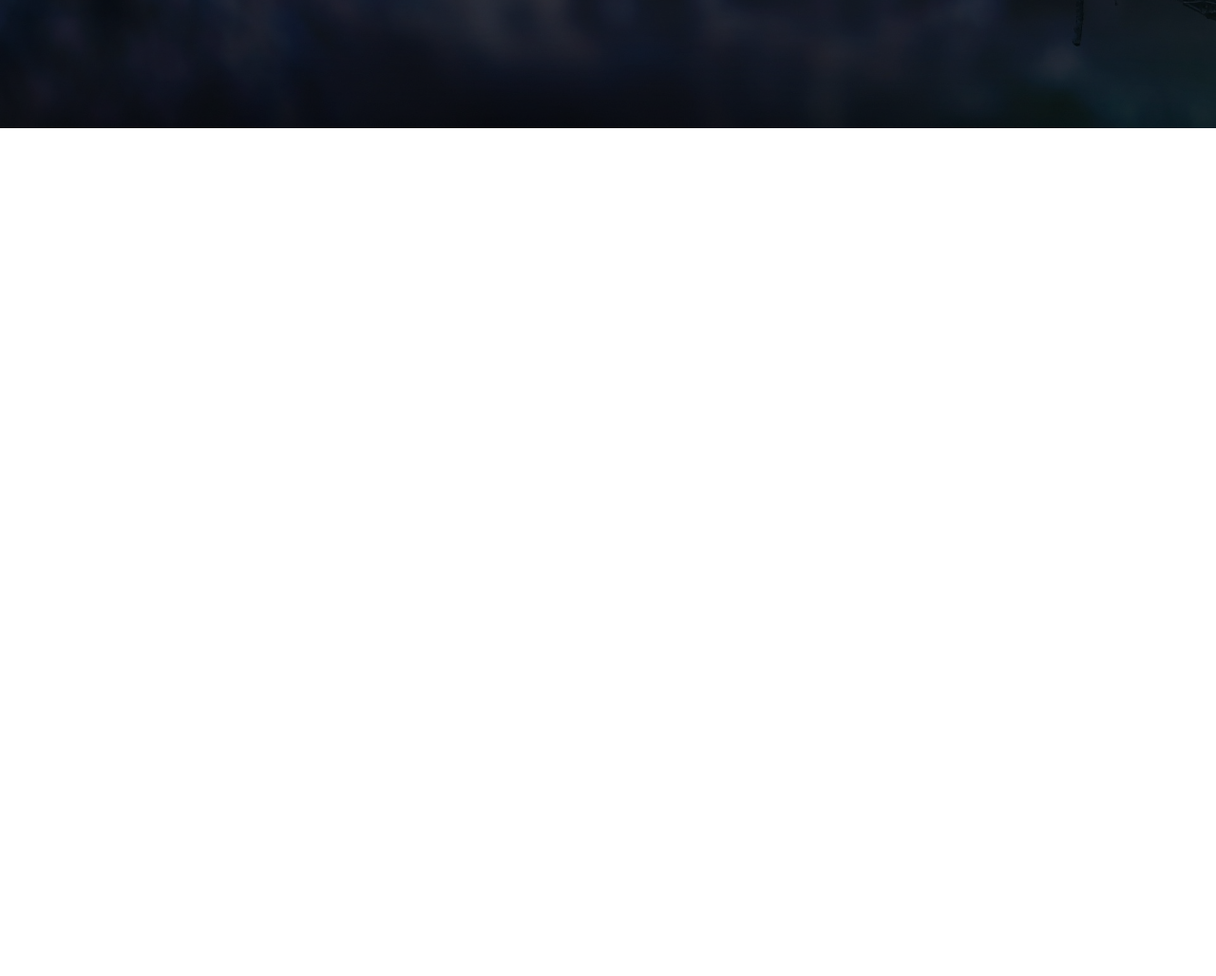
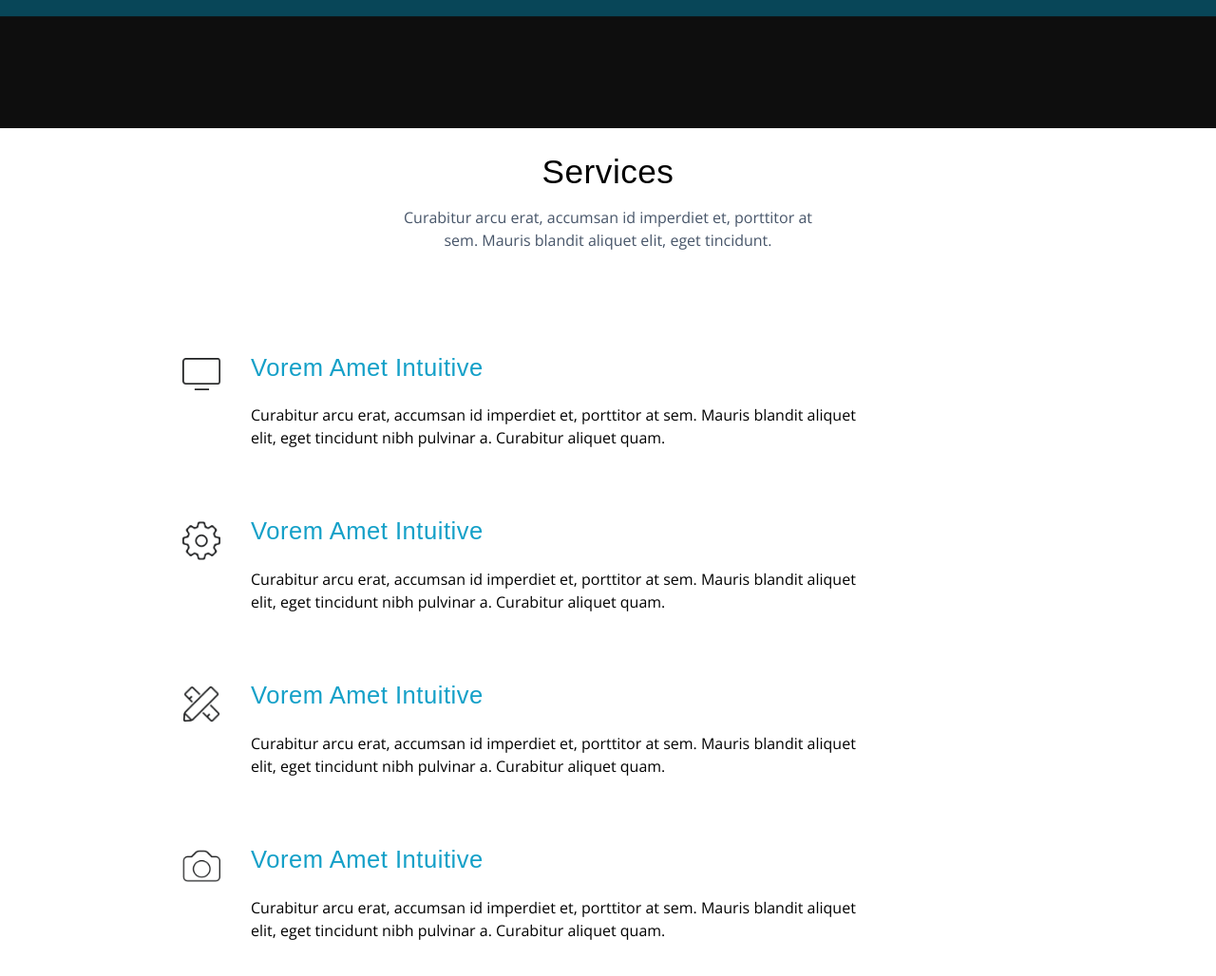
Before and after one commit to Momen-2/Kasper-Website, a plain HTML site: page index.html in a window 1280 px wide. Shown: the part 532-1560 px from the top of the page at 95% size. Before the commit the page ends 800 px from the top, so only its background shows below. Drawn offline with nearby package versions, Linux system fonts and the light colour scheme.

Commit message:
Added Services section

```diff
--- a/css/style.css
+++ b/css/style.css
@@ -1,4 +1,4 @@
-@import url('https://fonts.googleapis.com/css2?family=Inconsolata:wght@300;400;500&family=Lora&family=Open+Sans:wght@400;500;600&family=Ubuntu+Condensed&display=swap');
+@import url('https://fonts.googleapis.com/css2?family=Open+Sans:wght@400;700&#038;display=swap');
 *,
 ::after,
 ::before {
@@ -40,10 +40,10 @@
   --background-color: var(--grey-50);
   --text-color: var(--grey-900);
   --border-radius: 0.25rem;
-  --letter-spacing: 1px;
+  --letter-spacing: .5px;
   --line-height: 1.5rem;
   --transition: 0.3s ease-in-out all;
-  --max-width: 60%;
+  --max-width: 80%;
   --fixed-width: 600px;
   --shadow-1: 0 1px 3px 0 rgba(0, 0, 0, 0.1), 0 1px 2px 0 rgba(0, 0, 0, 0.06);
   --shadow-2: 0 4px 6px -1px rgba(0, 0, 0, 0.1),
@@ -76,10 +76,10 @@ h5 {
   letter-spacing: var(--letter-spacing);
 }
 h1 {
-  font-size: 3.052rem;
+  font-size: 3rem;
 }
 h2 {
-  font-size: 2.441rem;
+  font-size: 2.2rem;
 }
 h3 {
   font-size: 1.953rem;
@@ -103,8 +103,11 @@ ul {
 .main-heading {
   text-align: center;
 }
+.main-heading h2 {
+  margin-bottom: .8rem;
+}
 .main-heading p {
-  width: 550px;
+  width: 430px;
   margin: 0 auto 100px;
   max-width: 100%;
   line-height: var(--line-height);
@@ -239,9 +242,7 @@ ul {
   width: 100%;
 }
 .nav-center {
-  width: 70%;
   border-bottom: var(--grey-500) 1px solid;
-  max-width: var(--max-width);
 }
 .nav-header {
   display: flex;
@@ -284,12 +285,11 @@ ul {
   color: var(--primary-300);
   font-weight: 700;
 }
-@media screen and (min-width: 992px) {
+@media (min-width: 1200px) {
   .nav-center {
     display: flex;
     align-items: center;
     justify-content: space-between;
-    width: 70%;
   }
   .nav-logo img{
     width: 110px;
@@ -308,14 +308,13 @@ ul {
   }
   .nav-link {
     border-top: none;
-    margin-right: 1rem;
+    margin-left: 1rem;
   }
 }
 
 .landing {
   height: 667px;
   background-color: var(--black);
-  background-image: url("../images/landing.jpg");
   background-size: cover;
   position: relative;
 }
@@ -328,13 +327,15 @@ ul {
   background-color: rgb(0 0 0 / 60%);
 }
 .landing .text {
+  width: 100%;
   color: var(--white);
   position: absolute;
   z-index: 1;
   left: 0;
-  top: 50%;
+  top: 60%;
   display: flex;
-  justify-content: flex-end;
+  justify-content: center;
+  text-align: center;
   transform: translateY(-50%);
   background-color: rgba(0, 145, 185, 0.432);
   padding: 20px 50px;
@@ -342,9 +343,39 @@ ul {
 .landing .text .content {
   max-width: 500px;
 }
-@media (max-width: 466px) {
+@media (max-width: 800px) {
   .landing .text .content {
     bottom: 1px;
     width: 100%;
   }
 }
+
+@media (min-width: 768px) {
+  .services .services-container {
+    display: grid;
+    grid-template-columns: repeat(auto-fill, minmax(450px, 1fr));
+    grid-column-gap: 60px;
+    grid-row-gap: 40px;
+  }
+}
+@media (max-width: 414px) {
+  .service-box a {
+    display: none;
+  }
+}
+.service-box {
+  display: flex;
+}
+.service-box a {
+  cursor: default;
+  margin-top: 12px;
+  margin-right: 2em;
+}
+.service-box a img {
+  width: 40px;
+}
+.service-box .text h3{
+  margin: 0;
+  font-size: 1.6rem;
+  color: var(--primary-300);
+}
--- a/index.html
+++ b/index.html
@@ -6,10 +6,12 @@
     <meta name="viewport" content="width=device-width, initial-scale=1.0">
     <link rel="stylesheet" href="css/normalize.css">
     <link rel="stylesheet" href="css/style.css">
-    <link rel="stylesheet" href="https://cdnjs.cloudflare.com/ajax/libs/font-awesome/4.7.0/css/font-awesome.min.css">    <title>Kasper</title>
+    <link rel="stylesheet" href="https://cdnjs.cloudflare.com/ajax/libs/font-awesome/4.7.0/css/font-awesome.min.css">
+    <title>Kasper</title>
 </head>
 <body>
   <nav class="navbar">
+    <div class="container">
       <div class="nav-center">
         <div class="nav-header">
           <a href="#" class="nav-logo">
@@ -26,6 +28,7 @@
           <a href="#services" class="nav-link">services</a>
           <a href="#services" class="nav-link">pricing</a>
           <a href="#contact" class="nav-link contact-link">contact</a>
+        </div>
       </div>
     </div>
   </nav>
@@ -45,6 +48,65 @@
       </div>
     </div>
   </div>
+  <div class="services">
+    <div class="container">
+      <div class="main-heading">
+        <h2>Services</h2>
+        <p>Curabitur arcu erat, accumsan id imperdiet et, porttitor at sem. Mauris blandit aliquet elit, eget
+          tincidunt.</p>
+      </div>
+      <div class="services-container">
+        <div class="service-box">
+          <a href="#">
+            <img src="./images/monitor.png">
+          </a>
+          <div class="text">
+            <h3>Vorem amet intuitive</h3>
+            <p>
+              Curabitur arcu erat, accumsan id imperdiet et, porttitor at sem. Mauris blandit aliquet elit, eget
+              tincidunt nibh pulvinar a. Curabitur aliquet quam.
+            </p>
+          </div>
+        </div>
+        <div class="service-box">
+          <a href="#">
+            <img src="./images/cog.png">
+          </a>
+          <div class="text">
+            <h3>Vorem amet intuitive</h3>
+            <p>
+              Curabitur arcu erat, accumsan id imperdiet et, porttitor at sem. Mauris blandit aliquet elit, eget
+              tincidunt nibh pulvinar a. Curabitur aliquet quam.
+            </p>
+          </div>
+        </div>
+        <div class="service-box">
+          <a href="#">
+            <img src="./images/ruler.png">
+          </a>
+          <div class="text">
+            <h3>Vorem amet intuitive</h3>
+            <p>
+              Curabitur arcu erat, accumsan id imperdiet et, porttitor at sem. Mauris blandit aliquet elit, eget
+              tincidunt nibh pulvinar a. Curabitur aliquet quam.
+            </p>
+          </div>
+        </div>
+        <div class="service-box">
+          <a href="#">
+            <img src="./images/camera.png">
+          </a>
+          <div class="text">
+            <h3>Vorem amet intuitive</h3>
+            <p>
+              Curabitur arcu erat, accumsan id imperdiet et, porttitor at sem. Mauris blandit aliquet elit, eget
+              tincidunt nibh pulvinar a. Curabitur aliquet quam.
+            </p>
+          </div>
+        </div>
+      </div>
+    </div>
+  </div>
   <script src="./js/main.js"></script>
 </body>
 </html>
```
Lines whose indentation alone changed are shown as unchanged.
